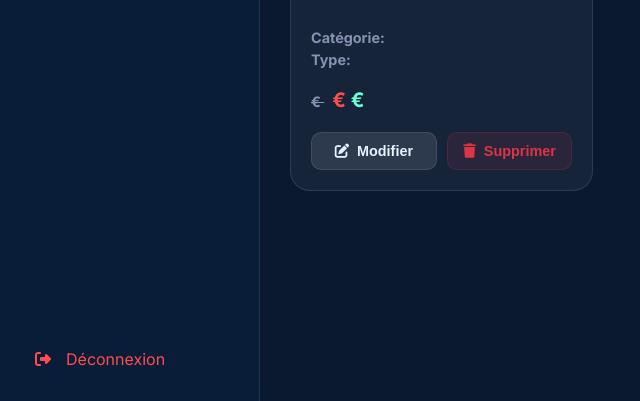
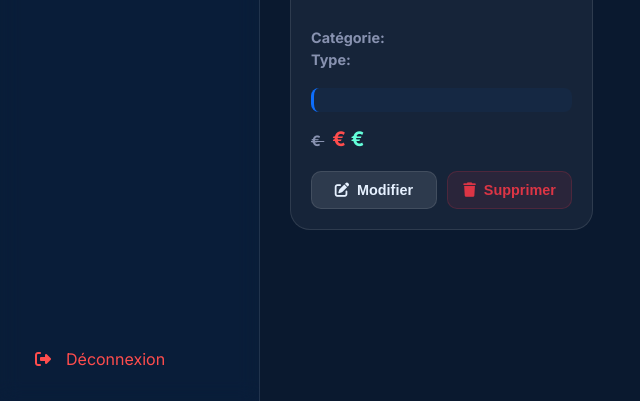
Before and after one commit to omarrayane/Plateforme-E-Commerce, a PHP site: page /templates/Games.html in a window 1280 px wide. Shown: the part 399-800 px from the top of the page, without its empty margins (0-640 px from the left). Run offline with PHP 8.4, Linux system fonts and the light colour scheme.

Commit message:
adding description to admin dash and DB

```diff
--- a/assets/css/games.css
+++ b/assets/css/games.css
@@ -65,6 +65,28 @@
 
 .game-meta p {
     margin-bottom: 5px;
+}
+
+.game-description {
+    font-size: 0.85rem;
+    color: var(--text-muted);
+    background: rgba(13, 110, 253, 0.05);
+    border-left: 3px solid var(--primary-blue);
+    padding: 12px 15px;
+    margin-bottom: 15px;
+    border-radius: 8px;
+    line-height: 1.6;
+    display: -webkit-box;
+    -webkit-line-clamp: 3;
+    line-clamp: 3;
+    -webkit-box-orient: vertical;
+    overflow: hidden;
+    text-overflow: ellipsis;
+    transition: var(--transition);
+}
+
+.game-description:hover {
+    background: rgba(13, 110, 253, 0.08);
 }
 
 .game-price {
@@ -213,7 +235,8 @@
 }
 
 .form-group input,
-.form-group select {
+.form-group select,
+.form-group textarea {
     background: var(--bg-card);
     border: 1px solid var(--glass-border);
     padding: 12px;
@@ -221,10 +244,18 @@
     color: var(--text-main);
     outline: none;
     transition: var(--transition);
+    font-family: 'Inter', sans-serif;
+}
+
+.form-group textarea {
+    resize: vertical;
+    min-height: 80px;
+    line-height: 1.5;
 }
 
 .form-group input:focus,
-.form-group select:focus {
+.form-group select:focus,
+.form-group textarea:focus {
     border-color: var(--primary-blue);
     box-shadow: 0 0 10px rgba(13, 110, 253, 0.2);
 }
--- a/assets/js/games.js
+++ b/assets/js/games.js
@@ -48,6 +48,7 @@ document.addEventListener('DOMContentLoaded', () => {
         }
 
         document.getElementById('product-name').value = name;
+        document.getElementById('product-description').value = card.querySelector('.game-description')?.textContent.trim() || '';
         document.getElementById('product-category').value = categoryText;
         document.getElementById('product-price').value = price;
 
@@ -233,6 +234,7 @@ document.addEventListener('DOMContentLoaded', () => {
             e.preventDefault();
 
             const name = document.getElementById('product-name').value;
+            const description = document.getElementById('product-description').value;
             const type = document.getElementById('product-type').value;
             const category = document.getElementById('product-category').value;
             const price = document.getElementById('product-price').value;
@@ -250,6 +252,7 @@ document.addEventListener('DOMContentLoaded', () => {
             formData.append('category', category);
             formData.append('price', price);
             formData.append('photo', photo);
+            formData.append('description', description);
             formData.append('is_special_offer', isSpecial);
             formData.append('discount_percentage', discount);
 
--- a/database.sql
+++ b/database.sql
@@ -21,6 +21,7 @@ CREATE TABLE IF NOT EXISTS items (
     type ENUM('game', 'giftcard') NOT NULL,
     price DECIMAL(10, 2) NOT NULL,
     photo TEXT,
+    description TEXT,
     created_at TIMESTAMP DEFAULT CURRENT_TIMESTAMP
 );
 
--- a/templates/Games.html
+++ b/templates/Games.html
@@ -117,6 +117,11 @@
                                 <?php echo $item['type'] === 'game' ? 'Jeu Vidéo' : 'Carte Cadeau'; ?>
                             </p>
                         </div>
+                        <?php if (!empty($item['description'])): ?>
+                        <div class="game-description">
+                            <?php echo nl2br(htmlspecialchars($item['description'])); ?>
+                        </div>
+                        <?php endif; ?>
                         <p class="game-price">
                             <?php if ($item['is_special_offer']): ?>
                             <span class="old-price">
@@ -157,6 +162,10 @@
                 <div class="form-group">
                     <label for="product-name">Nom du Produit</label>
                     <input type="text" id="product-name" placeholder="Ex: FIFA 25, Xbox Card 20€..." required>
+                </div>
+                <div class="form-group">
+                    <label for="product-description">Description</label>
+                    <textarea id="product-description" rows="3" placeholder="Description du produit..."></textarea>
                 </div>
                 <div class="form-group">
                     <label for="product-type">Type</label>
```
Also changed, not shown: items.php (+6 -4 lines), migrate.php (added, +10 -0 lines).
